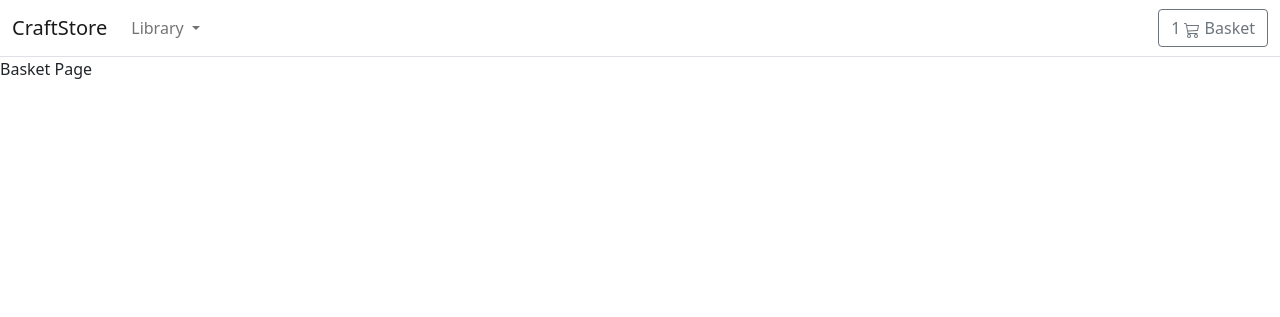
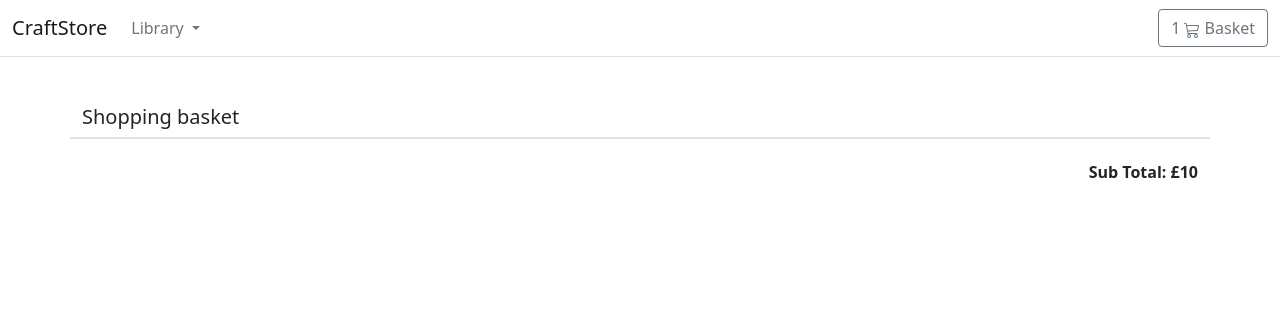
Before and after one commit to Code-Institute-Submissions/ananejd-Craftstore_AprResub, a Django app: template templates/store/basket/summary.html in a window 1280 px wide. Shown: the top 317 px of the page. Run offline with Django 3.2, Linux system fonts and the light colour scheme; the template is opened without the code that fills it: most values are stand-ins (such as "Sample title", 1, 10 or a date in 2020).

Commit message:
creating basket summary template

```diff
--- a/store/models.py
+++ b/store/models.py
@@ -28,7 +28,7 @@ class Product(models.Model):
     title = models.CharField(max_length=255)
     author = models.CharField(max_length=255, default='admin')
     description = models.TextField(blank=True)
-    image = models.ImageField(upload_to='images/', default='images/default.png')
+    image = models.ImageField(upload_to='images/', default='media/images/placeholder.png')
     slug = models.SlugField(max_length=255)
     price = models.DecimalField(max_digits=4, decimal_places=2)
     in_stock = models.BooleanField(default=True)
--- a/templates/store/basket/summary.html
+++ b/templates/store/basket/summary.html
@@ -4,5 +4,20 @@
 
 
 {% block content %}
-    Basket Page
+<main class="pt-5">
+    <div class="container">
+        <h1 class="h5">Shopping basket</h1>
+        {% for item in basket %}
+        {% with product=item.product %}
+        <div class="row mb-4 border">
+        </div>
+        {% endwith %}
+        {% endfor %}
+        <div class="col-12 text-end">
+        <div class="h6 fw-bold">Sub Total: £<div id="subtotal" class="d-inline-flex">{{basket.get_total_price}}</div></div>
+        </div>
+    </div>
+</main>
+
+<script>
 {% endblock %}
```
Also changed, not shown: basket/basket.py (+12 -0 lines).
